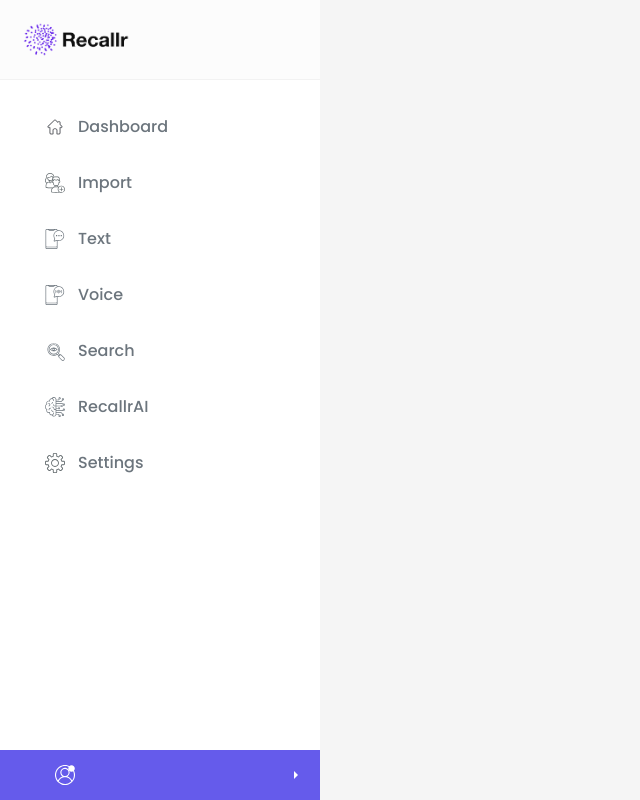
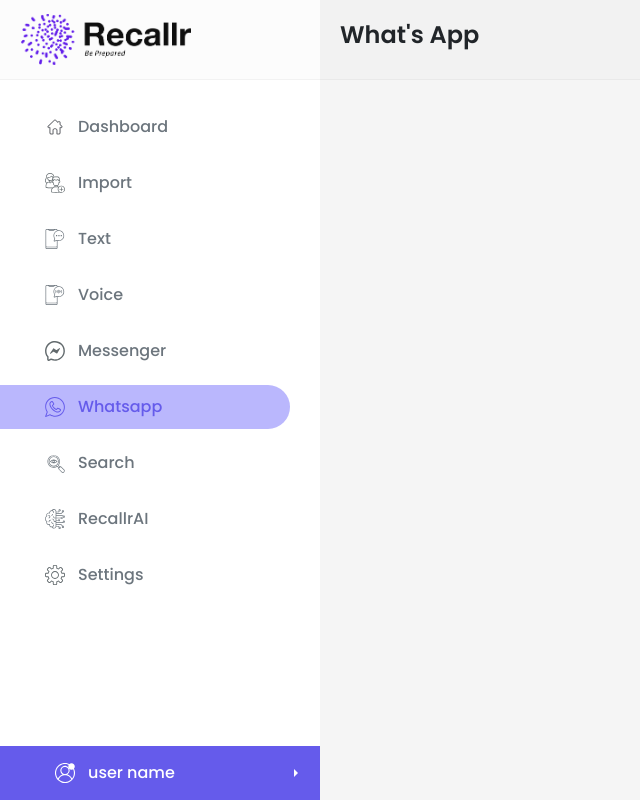
Before and after one commit to RohitBansal111/recaller-rohit, a React (Create React App) app: page /whats-app in a window 1280 px wide. Shown: the whole page, without its empty margins (0-640 px from the left). Built offline with nearby package versions, Linux system fonts and the light colour scheme.

Commit message:
feedback update

```diff
--- a/src/App.js
+++ b/src/App.js
@@ -20,6 +20,8 @@ import "bootstrap/dist/js/bootstrap.js";
 import "./styles/Main.scss";
 import MyAccount from "./pages/admin/account";
 import LocalMessages from "./pages/settings/localMessage";
+import Messenger from './pages/messenger';
+import WhatsApp from './pages/whatsApp';
 import AutoResponder from "./pages/settings/localMessage/autoresponder";
 import Usage from "./pages/settings/localMessage/usage";
 import ConversationTags from "./pages/settings/localMessage/tags";
@@ -61,6 +63,8 @@ function App() {
           <Route exact path="/text" element={<TextPage />} />
           <Route exact path="/search" element={<Search />} />
           <Route exact path="/voice" element={<Voice />} />
+          <Route exact path="/messenger" element={<Messenger />} />
+          <Route exact path="/whats-app" element={<WhatsApp />} />
           <Route exact path="/admin/account" element={<MyAccount />} />
           <Route exact path="/settings/local-messages/autoresponder" element={<AutoResponder />} />
           <Route exact path="/settings/local-messages/usage" element={<Usage />} />
--- /dev/null
+++ b/src/assets/svg-icons/messengerIcon.js
@@ -0,0 +1,24 @@
+import React from 'react'
+
+const MessengerIcon = () => {
+  return (
+    <svg version="1.1" id="Layer_1" xmlns="http://www.w3.org/2000/svg"  x="0px" y="0px"
+	 width="511px" height="511px" viewBox="0 0 511 511" enable-background="new 0 0 511 511">
+<path fill="#626A6D" d="M96.171,511.001c-7.446,0-14.861-2.051-21.466-6.137c-12.136-7.497-19.376-20.491-19.376-34.76v-59.883
+	C12.596,356.081-5.872,288.471,3.286,219.091C17.968,107.777,109.458,16.542,220.81,2.167
+	c78.432-10.132,155.422,15.575,211.313,70.491c55.895,54.916,82.939,131.388,74.215,209.816
+	C493.694,396.058,401.976,489.5,288.264,504.67c-45.333,6.012-91.181-0.266-133.243-18.281l-40.549,20.262
+	C108.662,509.551,102.401,511.001,96.171,511.001z M225.441,38.094c-95.353,12.308-173.688,90.42-186.269,185.734
+	c-8.105,61.478,9.002,121.29,48.184,168.393c2.701,3.252,4.179,7.354,4.179,11.58v66.304c0,2.136,1.205,3.321,2.203,3.961
+	c1.025,0.616,2.643,1.146,4.546,0.19l48.229-24.097c4.936-2.476,10.769-2.562,15.79-0.195
+	c37.945,17.805,79.829,24.312,121.166,18.814c97.458-12.998,176.047-93.036,186.885-190.3c7.489-67.31-15.7-132.923-63.614-179.987
+	C358.833,51.407,292.756,29.376,225.441,38.094z M223.126,20.129h0.175H223.126z"/>
+<path fill="#626A6D" d="M128.643,310.736l83.111-118.289c3.462-6.058,11.447-7.708,17.025-3.524l55.676,41.754
+	c3.773,2.831,8.881,3.092,12.924,0.667l67.797-47.922c9.949-5.969,21.524,4.752,16.34,15.13l-67.119,116.128
+	c-3.021,6.043-10.546,8.234-16.339,4.756l-74.328-44.596c-3.399-2.039-7.606-2.203-11.154-0.43l-68.682,52.445
+	C133.637,331.991,122.951,320.697,128.643,310.736z"/>
+</svg>
+  )
+}
+
+export default MessengerIcon
--- /dev/null
+++ b/src/assets/svg-icons/whatsAppIcon.js
@@ -0,0 +1,36 @@
+import React from 'react'
+
+const WhatsAppIcon = () => {
+  return (
+        <svg version="1.1" id="Layer_1" xmlns="http://www.w3.org/2000/svg" x="0px" y="0px"
+            width="406.083px" height="411.083px" viewBox="54.318 52.069 406.083 411.083"
+            enable-background="new 54.318 52.069 406.083 411.083">
+        <path fill="#626A6D" d="M363.814,295.4c-2.534-1.426-5.407-3.043-8.869-5.125c-1.933-1.168-4.361-2.763-6.936-4.451
+            c-13.212-8.672-23.223-14.811-31.745-14.811c-1.995,0-3.884,0.338-5.604,1.002c-7.467,2.875-13.598,10.557-19.526,17.983
+            c-2.173,2.721-5.282,6.617-7.17,8.358c-7.485-1.361-23.274-11.143-40.313-28.181c-17.058-17.058-26.841-32.865-28.184-40.333
+            c1.739-1.894,5.665-5.027,8.403-7.214c7.399-5.907,15.05-12.015,17.941-19.458c3.688-9.563-3.071-21-13.806-37.354
+            c-1.689-2.574-3.285-5.005-4.443-6.922c-2.091-3.475-3.707-6.35-5.133-8.884c-5.853-10.402-9.72-17.277-24.251-17.277
+            c-9.431,0-22.765,8.912-31.797,17.75c-13.126,12.847-20.356,27.679-20.356,41.793c0.025,38.334,21.419,82.27,58.697,120.586
+            c0.064,0.063,0.128,0.081,0.194,0.145c38.316,37.279,82.275,58.601,120.609,58.601h0.015c14.095,0,28.932-7.147,41.778-20.267
+            c8.845-9.03,17.769-22.268,17.769-31.692C381.088,305.121,374.217,301.255,363.814,295.4z M321.529,351.804
+            c-32.652-0.023-72.483-19.812-106.567-52.935c-33.127-34.088-52.915-73.922-52.936-106.571c0-19.749,25.628-38.526,32.33-39.555
+            c1.369,0.006,2.087,0.087,2.429,0.145c0.886,1.02,2.647,4.15,4.215,6.937c1.419,2.522,3.186,5.662,5.436,9.401
+            c1.36,2.253,3.056,4.836,4.851,7.57c3.397,5.176,10.226,15.58,11.377,20.021c-1.925,2.725-7.898,7.493-11.27,10.185
+            c-8.631,6.891-16.085,12.841-16.085,21.25c0.021,20.312,26.184,48.052,34.202,56.07c8.018,8.018,35.759,34.181,56.113,34.201
+            c8.354-0.027,14.28-7.45,21.142-16.045c2.706-3.39,7.504-9.398,10.239-11.313c4.437,1.144,14.854,7.979,20.033,11.381
+            c2.733,1.794,5.315,3.489,7.583,4.858c3.726,2.242,6.865,4.009,9.388,5.428c2.786,1.568,5.917,3.33,6.938,4.216
+            c0.058,0.341,0.138,1.06,0.145,2.427C360.054,326.171,341.271,351.78,321.529,351.804L321.529,351.804z"/>
+        <path fill="#626A6D" d="M460.384,256.957c-0.702-54.041-22.394-105.107-61.078-143.792c-39.397-39.398-91.402-61.096-146.437-61.096
+            c-53.125,0-102.823,20.442-139.941,57.559c-32.938,32.938-53.146,76.868-56.905,123.699c-3.565,44.432,7.746,89.396,31.899,127.202
+            L54.94,449.681c-1.384,3.742-0.412,7.949,2.475,10.704c1.897,1.812,4.382,2.767,6.906,2.767c1.316,0,2.644-0.382,3.903-0.916
+            l85.899-36.555c32.792,20.41,70.288,30.93,108.79,30.93h0.004c53.116,0,102.813-20.198,139.926-57.312
+            C440.651,361.49,461.087,311.095,460.384,256.957z M388.699,385.4c-33.338,33.338-78.01,51.696-125.787,51.695
+            c-36.373-0.001-71.761-10.646-102.339-30.789c-1.658-1.092-3.574-1.647-5.501-1.647c-1.323,0-2.651,0.262-3.904,0.794l-69.436,29.45
+            l26.7-72.171c1.117-3.021,0.711-6.396-1.09-9.064c-49.076-72.705-40.779-169.391,19.728-229.897
+            c33.34-33.34,78.016-51.702,125.799-51.702c49.691,0,96.674,19.617,132.294,55.238c34.977,34.976,54.588,81.112,55.222,129.91
+            C441.018,305.915,422.662,351.438,388.699,385.4z"/>
+        </svg>
+  )
+}
+
+export default WhatsAppIcon
--- a/src/components/sidebar/index.js
+++ b/src/components/sidebar/index.js
@@ -8,11 +8,12 @@ import VoiceIcon from "../../assets/svg-icons/voiceIcon";
 import TextIcon from "../../assets/svg-icons/textIcon";
 import SearchIcon from "../../assets/svg-icons/searchIcon";
 import ProfileIcon from "../../assets/svg-icons/profileIcon";
+import MessengerIcon from "../../assets/svg-icons/messengerIcon";
+import WhatsAppIcon from "../../assets/svg-icons/whatsAppIcon";
 import ExitToAppIcon from "@mui/icons-material/ExitToApp";
 import AccountBoxIcon from "@mui/icons-material/AccountBox";
 import { useSelector } from "react-redux";
 import RecallrAIICon from "../../assets/svg-icons/recallrIcon";
-
 
 const SideNavMenu = [
   {
@@ -34,6 +35,16 @@ const SideNavMenu = [
     path: "/voice",
     menuIcon: <VoiceIcon />,
     menuTitle: "Voice",
+  },
+  {
+    path: "/messenger",
+    menuIcon: <MessengerIcon />,
+    menuTitle: "Messenger",
+  },
+  {
+    path: "/whats-app",
+    menuIcon: <WhatsAppIcon />,
+    menuTitle: "Whatsapp",
   },
   {
     path: "/search",
@@ -82,7 +93,7 @@ const Sidebar = () => {
           aria-expanded="false"
         >
           <ProfileIcon />
-          {userDataa && userDataa.firstName + " " + userDataa.lastName}
+          {userDataa ? userDataa.firstName + " " + userDataa.lastName : 'user name'}
         </button>
         <ul className="dropdown-menu" aria-labelledby="dropdownMenuButton1">
           <li>
--- /dev/null
+++ b/src/pages/messenger/index.js
@@ -0,0 +1,12 @@
+
+const MessengerPage = () => {
+    return (
+        <div className="content-page-layout">
+          <div className="page-header">
+              <h1> Messenger </h1>
+          </div>
+        </div>
+    )
+  }
+
+  export default MessengerPage
--- /dev/null
+++ b/src/pages/whatsApp/index.js
@@ -0,0 +1,12 @@
+
+const WhatsAppPage = () => {
+    return (
+        <div className="content-page-layout">
+          <div className="page-header">
+              <h1>What's App</h1>
+          </div>
+        </div>
+    )
+  }
+
+  export default WhatsAppPage
--- a/src/styles/Sidebar.scss
+++ b/src/styles/Sidebar.scss
@@ -14,7 +14,7 @@
     border-bottom: rgba(0, 0, 0, 0.04) solid 1px;
     background: rgba(0, 0, 0, 0.01);
     img {
-      width: 110px;
+      width: 170px;
     }
   }
   .sidebar-menu {
--- a/src/styles/Variable.scss
+++ b/src/styles/Variable.scss
@@ -1,6 +1,6 @@
 // Common Variables
 
-$Theme-primary: #6b61ff !important;
+$Theme-primary: #0fd6b7 !important;
 $Theme-secondary: #ff6138 !important;
 $Theme-dark: #000000 !important;
 $Theme-primary-light: #d6eeeb !important;
```
Also changed, not shown: src/assets/images/logo.png.
